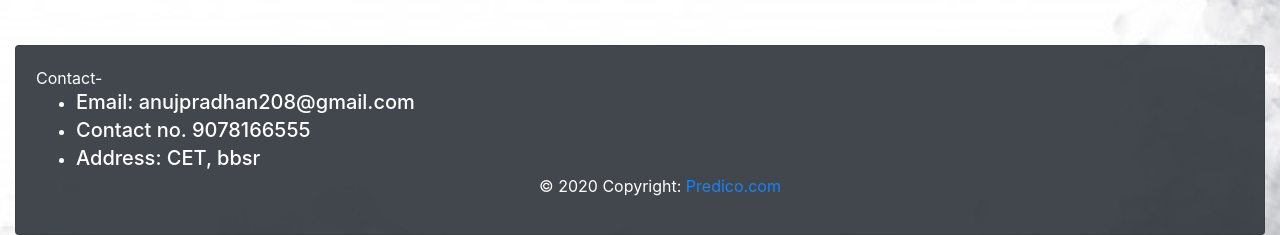
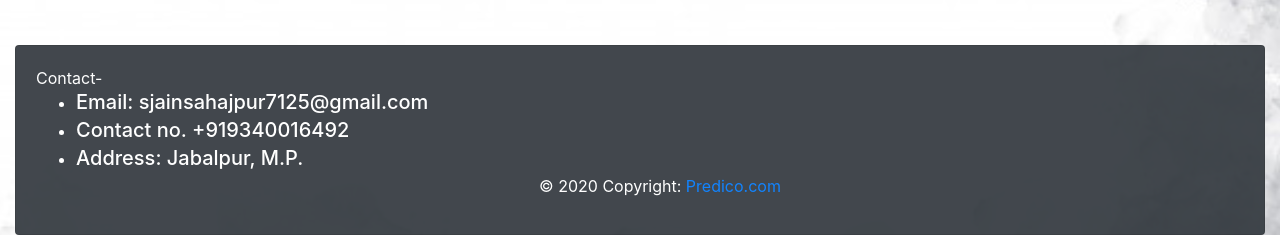
Before and after one commit to Jainshashank7125/Disease_Prediction_Django, a Django app: page / in a window 1280 px wide. Shown: the part 1786-2021 px from the top of the page. Run offline with Django 3.2, Linux system fonts and the light colour scheme; parts of the project's set-up code (start-up, migrations or seed data) failed here and were passed over; some libraries are stand-ins or nearby versions.

Commit message:
Update index.html

```diff
--- a/templates/homepage/index.html
+++ b/templates/homepage/index.html
@@ -229,13 +229,13 @@
     <ul >
 
       <li >
-        <h5 class="mb-1">Email: anujpradhan208@gmail.com</h5>
+        <h5 class="mb-1">Email: sjainsahajpur7125@gmail.com</h5>
       </li>
       <li >
-        <h5 class="mb-1">Contact no. 9078166555</h5>
+        <h5 class="mb-1">Contact no. +919340016492</h5>
       </li>
       <li >
-        <h5 class="mb-1">Address: CET, bbsr</h5>
+        <h5 class="mb-1">Address: Jabalpur, M.P.</h5>
         <div class="footer-copyright text-center">© 2020 Copyright:
           <a href="#"> Predico.com</a>
         </div>
```
